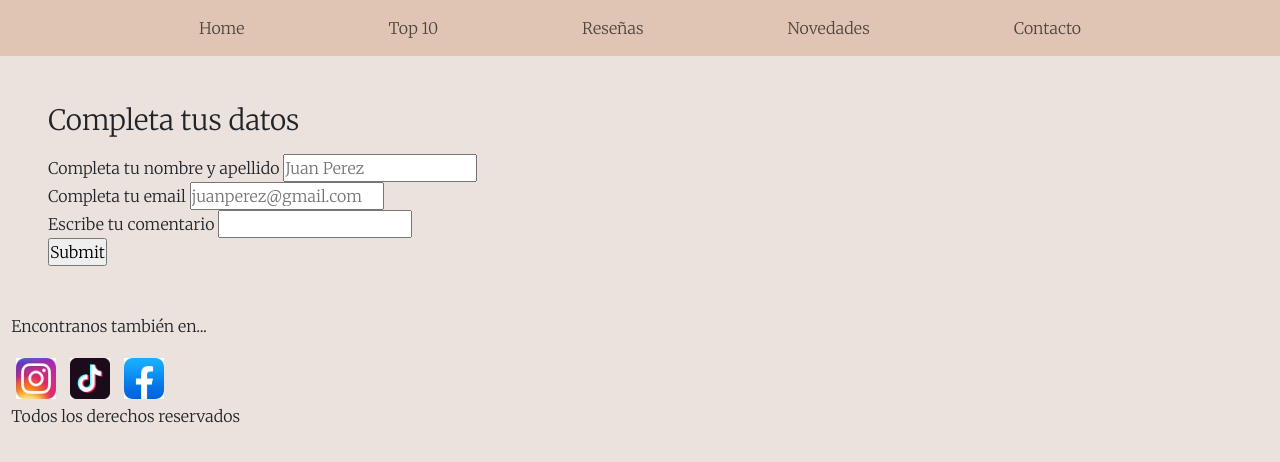
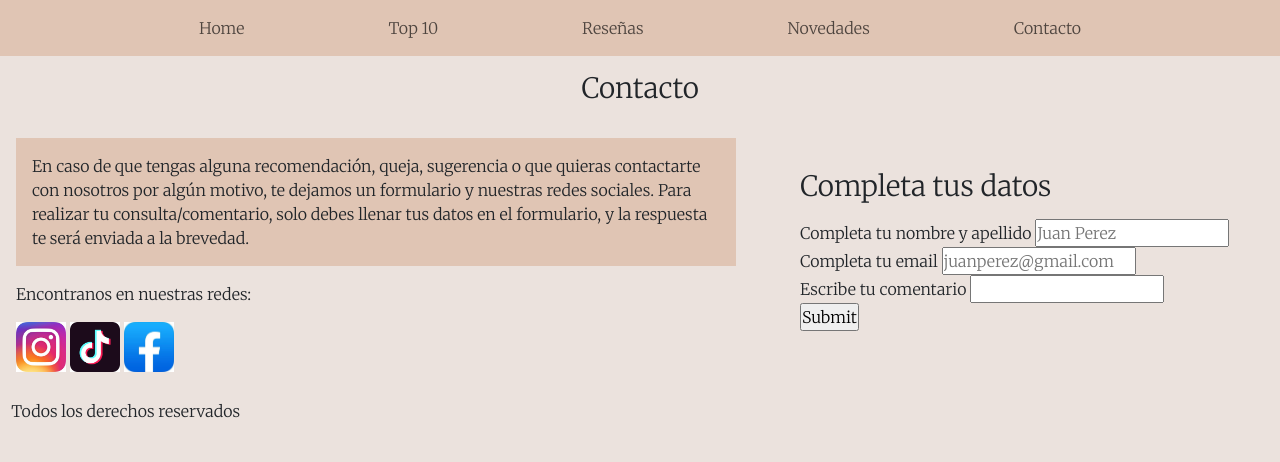
Before and after one commit to Celesteplatini/bookblog, a plain HTML site: page pages/contacto.html in a window 1280 px wide. Drawn offline with nearby package versions, Linux system fonts and the light colour scheme.

Commit message:
cambiando estilos de contacto

```diff
--- a/css/estilos.css
+++ b/css/estilos.css
@@ -11,8 +11,6 @@ body{
     background-color: #EBE2DD;
     font-family: 'Merriweather', serif;
 }
-
-/*estilos del header*/
 
 /*seccion home*/
 .textomain{
@@ -99,9 +97,22 @@ main .noticiauno:hover, .noticiados:hover, .noticiatres:hover, .noticiacuatro:ho
 }
 
 /*seccion contacto*/
+.titulocontacto{
+    display: flex;
+    justify-content: center;
+    margin: 1rem;
+}
 main fieldset{
     margin: 2rem;
     padding: 1rem;
+}
+.parrafocontacto{
+    margin: 1rem;
+    padding: 1rem;
+    background-color: #E0C5B4;
+}
+.redescontacto{
+    margin: 1rem;
 }
 
 /*estilos de footer*/
@@ -126,6 +137,14 @@ footer h3{
         gap: 1rem;
         align-items: center;
     }
+
+    /*seccion contacto*/
+    .cuerpocontacto{
+        display: flex;
+    }
+    .parrafocontacto{
+        width: 45rem;
+    }
 }
 
 /*mq de desktop*/
--- a/pages/contacto.html
+++ b/pages/contacto.html
@@ -31,6 +31,24 @@
         </nav>
     </header>
     <main>
+        <div>
+            <h3 class="titulocontacto">Contacto</h3>
+        </div>
+        <div class="cuerpocontacto">
+            <div>
+                <div>
+                    <p class="parrafocontacto"> En caso de que tengas alguna recomendación, queja, sugerencia o que quieras contactarte con nosotros por algún motivo, te dejamos un formulario y nuestras redes sociales.
+                        Para realizar tu consulta/comentario, solo debes llenar tus datos en el formulario, y la respuesta te será enviada a la brevedad.
+                    </p>
+                </div>
+                <div class="redescontacto">
+                    <p>Encontranos en nuestras redes:</p>
+                <a href="https://instagram.com/booksxmylife?igshid=OGQ2MjdiOTE=" target="blank"><img src="../imagenes/instagram.jpeg" width="50px" height="50px" alt="imagen de logo de instagram"></a>
+                <a href="https://www.tiktok.com/@booksxmylife?_t=8YmgXxc2nGo&_r=1" target="blank"><img src="../imagenes/tiktok.jpeg" width="50px" height="50px" alt="imagen de logo de tiktok"></a>
+                <a href="https://www.facebook.com/profile.php?id=100089334674433" target="blank"><img src="../imagenes/facebook.jpeg" width="50px" height="50px" alt="imagen de logo de facebook"></a>
+                </div>
+            </div>
+            <div>
                 <form action="">
                     <fieldset>
                         <legend><h3>Completa tus datos</h3></legend>
@@ -51,12 +69,10 @@
                         </div>
                     </fieldset>
                 </form>
+            </div>
+        </div>
     </main>
     <footer>
-        <p>Encontranos también en...</p>
-        <a href="https://instagram.com/booksxmylife?igshid=OGQ2MjdiOTE=" target="blank"><img src="../imagenes/instagram.jpeg" width="50px" height="50px" alt="imagen de logo de instagram"></a>
-        <a href="https://www.tiktok.com/@booksxmylife?_t=8YmgXxc2nGo&_r=1" target="blank"><img src="../imagenes/tiktok.jpeg" width="50px" height="50px" alt="imagen de logo de tiktok"></a>
-        <a href="https://www.facebook.com/profile.php?id=100089334674433" target="blank"><img src="../imagenes/facebook.jpeg" width="50px" height="50px" alt="imagen de logo de facebook"></a>
         <p>Todos los derechos reservados</p>
     </footer>
     <script src="https://cdn.jsdelivr.net/npm/bootstrap@5.3.0-alpha1/dist/js/bootstrap.bundle.min.js" integrity="sha384-w76AqPfDkMBDXo30jS1Sgez6pr3x5MlQ1ZAGC+nuZB+EYdgRZgiwxhTBTkF7CXvN" crossorigin="anonymous"></script>
```
Lines whose indentation alone changed are shown as unchanged.
